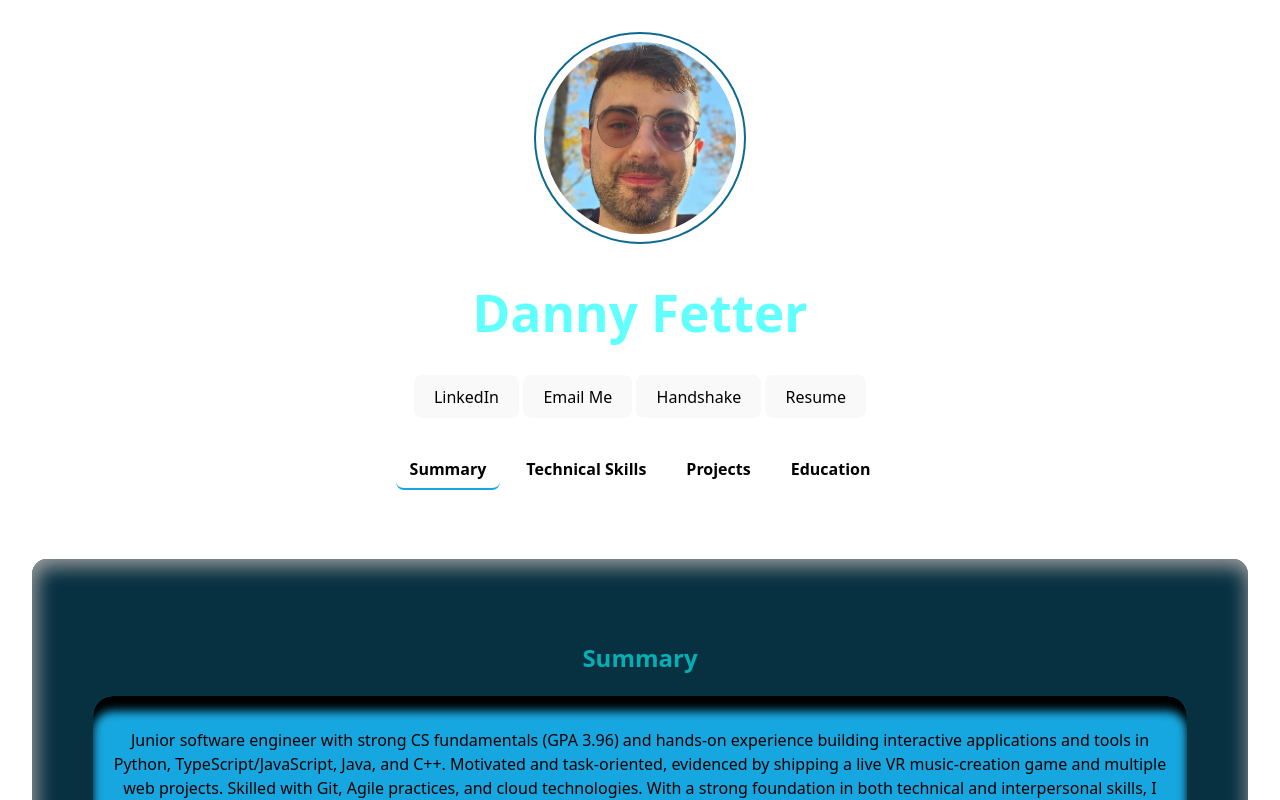
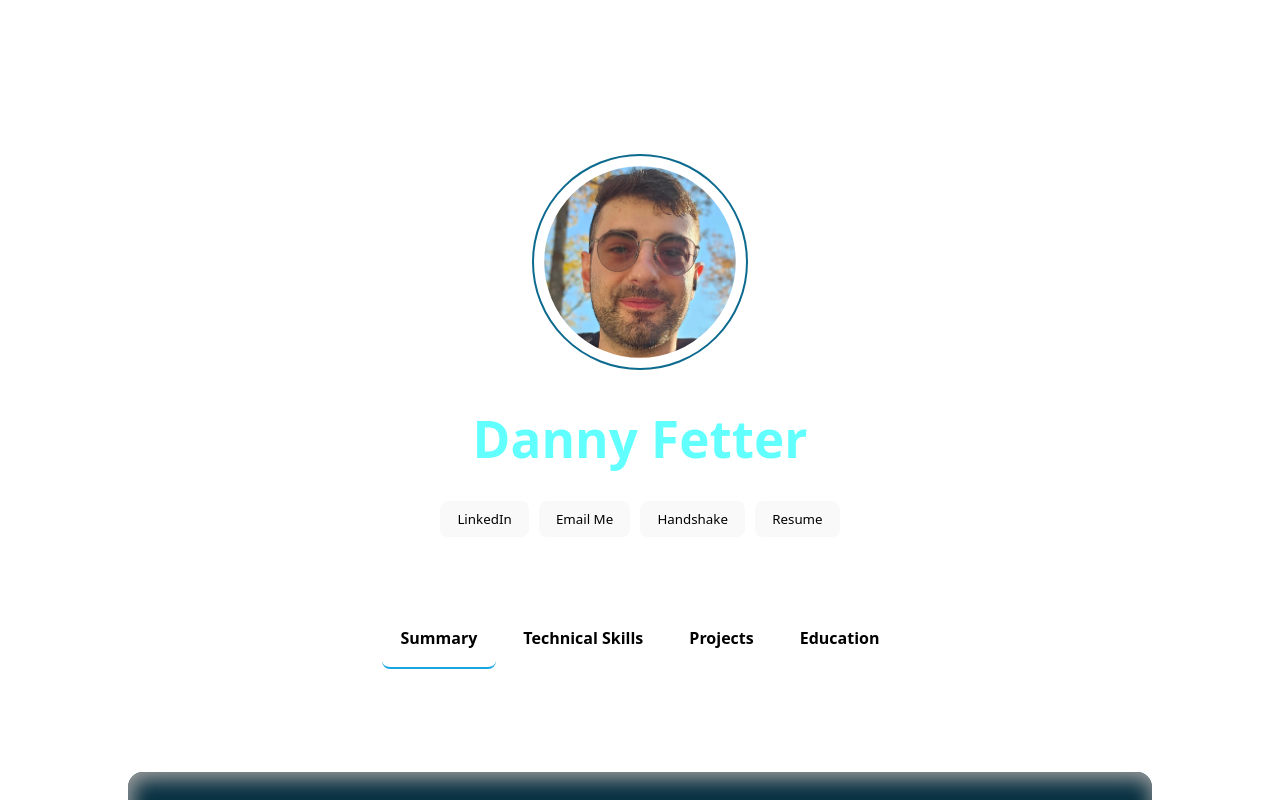
Before and after one commit to Astraspire/astraspire.github.io, a React (Vite) app in the folder my-app/: page / in a window 1280 px wide. Shown: the top 800 px of the page. Built offline with nearby package versions, Linux system fonts and the light colour scheme.

Commit message:
Revert "Update layout styles and fix LinkedIn link"
This reverts commit 297dda5ae485932e87e56a8641c6317b43d23aed.

```diff
--- a/my-app/src/App.css
+++ b/my-app/src/App.css
@@ -1,7 +1,7 @@
 #root {
-  max-width: 1280px;
+  width: 80%;
+  max-width: 80%;
   margin: 0 auto;
-  padding: 2rem;
   text-align: center;
   color:rgb(0, 0, 0);
 
@@ -27,15 +27,17 @@
 }
 
 .profilePic {
+  margin-top: 15%;
   width: 12em;       /* control width */
   height: 12em;      /* control height */
   object-fit: cover;  /* ensures image fills the frame */
   border-radius: 50%; /* makes it oval/circle depending on aspect ratio */
   border: 2px solid #0d6a8f; /* frame */
-  padding: 0.5em;
+  padding: 1%;
   will-change: filter;
   transition: filter 300ms;
 }
+
 .profilePic:hover {
   filter: drop-shadow(0 0 2em #4dcff3aa);
 }
@@ -55,8 +57,16 @@
   display: flex;
   flex-direction: row;
   justify-content: center;
-  gap: 4px;
-
+  justify-items: space-around;
+  gap: 1%;
+  height: auto;
+  button {
+    font-size: smaller;
+    height: 100%;
+    width: 100%;
+    max-width: 100%;
+    justify-items: safe;
+  }
 }
 
 /* center the tab bar horizontally */
@@ -65,8 +75,8 @@
   margin-bottom: 2%;
   display: flex;
   justify-content: center; /* centers the buttons */
-  gap: 12px;               /* space between tabs */
-  padding: 8px 0;
+  gap: 1%;               /* space between tabs */
+  padding: 5%;
   width: 100%;             /* ensure full-width row to allow centering */
   box-sizing: border-box;
 }
@@ -75,7 +85,7 @@
 .tab {
   background: transparent;
   border: none;
-  padding: 8px 14px;
+  padding: 2% 2%;
   cursor: pointer;
   font-weight: 600;
   border-bottom: 2px solid transparent;
--- a/my-app/src/App.jsx
+++ b/my-app/src/App.jsx
@@ -9,7 +9,7 @@ function SocialBar() {
   return (
     <div className="socialBar">
       <div className="socialBarItem">
-        <a href="www.linkedin.com/in/danny-fetter" target="_blank">
+        <a href="https://linkedin.com/in/danny-fetter" target="_blank">
           <button>
             LinkedIn
           </button>
```
Also changed, not shown: 1 other file (tests, documents, lock files or other folders).
